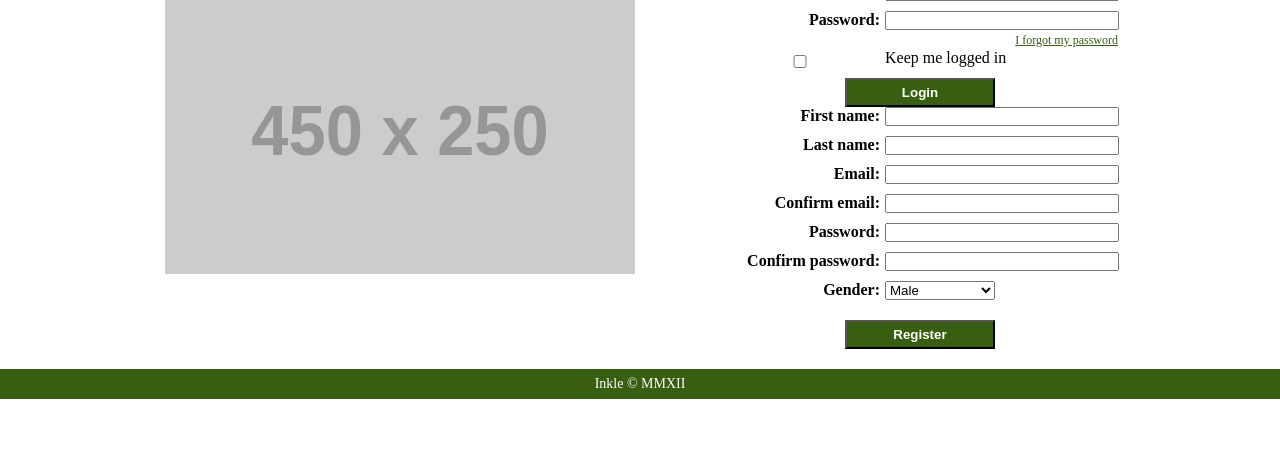
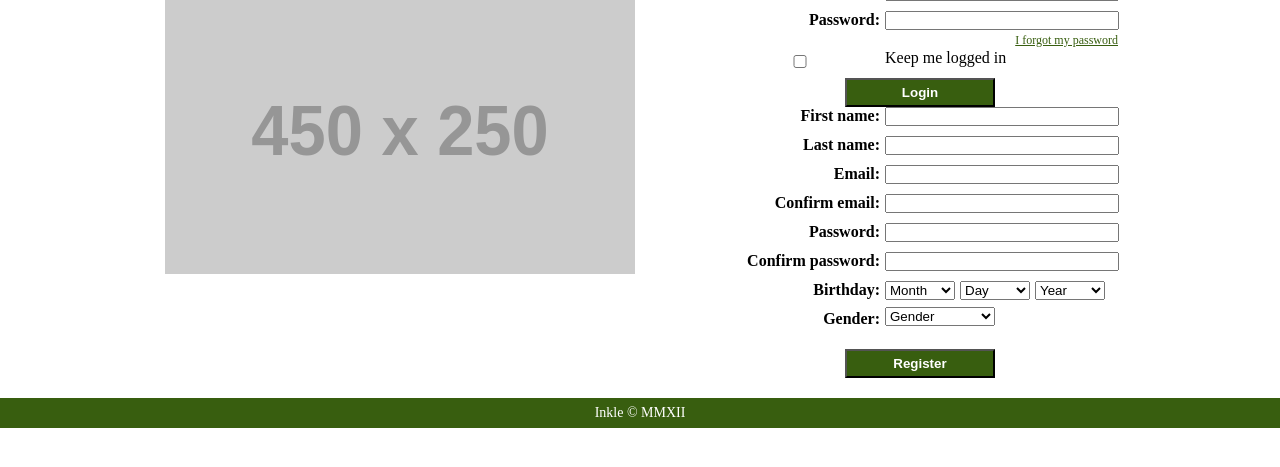
Before and after one commit to chadheise/inkle-nd, a Django app: template finalProject/inkle/templates/login.html in a window 1280 px wide. Shown: the part 187-654 px from the top of the page. Run offline with Django 3.2, Linux system fonts and the light colour scheme; the template is opened without the code that fills it, so the values that code supplies are empty; grey boxes labelled with a size stand in for pictures from a placeholder-image service; some libraries are stand-ins or nearby versions.

Commit message:
Added registration birthday to HTML. Still need to hook up to views.

```diff
--- a/finalProject/inkle/static/css/login.css
+++ b/finalProject/inkle/static/css/login.css
@@ -37,6 +37,11 @@
 #loginEmail, #registrationFirstName, #registrationLastName, #registrationEmail, #registrationConfirmEmail, #registrationPassword, #registrationConfirmPassword
 {
     margin-bottom: 10px;
+}
+
+#registrationBirthdayMonth, #registrationBirthdayDay, #registrationBirthdayYear
+{
+    margin-bottom: 7px;
 }
 
 #registrationConfirmPasswordLabel
--- a/finalProject/inkle/static/js/login.js
+++ b/finalProject/inkle/static/js/login.js
@@ -1,4 +1,99 @@
 $(document).ready(function() {
+    /* Update the birthday day select when the birthday month select changes */
+    $("#registrationBirthdayMonth").change(function() {
+        // Get the selected month
+        var month = $("#registrationBirthdayMonth option:selected").val();
+
+        // Clear the current days in the birthday day select and append the empty option
+        $("#registrationBirthdayDay").empty();
+        $("#registrationBirthdayDay").append("<option value=''>Day</option>");
+
+        // February has 28 or 29 days
+        if (month == "2")
+        {
+            // Check if the selected birthday year is a leap year
+            var year = $("#registrationBirthdayYear option:selected").val();
+            if (year == "")
+            {
+                var days = 29;
+            }
+            else
+            {
+                year = parseInt(year);
+                if ((year % 4 != 0) || (year == 1900))
+                {
+                    var days = 28;
+                }
+                else
+                {
+                    var days = 29;
+                }
+            }
+        }
+        // April, June, September, and November have 30 days
+        else if ((month == "4") || (month == "6") || (month == "9") || (month == "11"))
+        {
+            var days = 30;
+        }
+        // The rest have 31 days (and no month selected will have 31 days too)
+        else
+        {
+            var days = 31;
+        }
+
+        // Add an option to the birthday day select for each day in the current month
+        for (var i = 1; i <= days; i++)
+        {
+            $("#registrationBirthdayDay").append("<option value='" + i + "'>" + i + "</option>");
+        }
+    });
+
+    /* Update the birthday day select when the birthday year select changes */
+    $("#registrationBirthdayYear").change(function() {
+        // Get the selected year
+        var year = parseInt($("#registrationBirthdayYear option:selected").val());
+        var month = $("#registrationBirthdayMonth option:selected").val();
+
+        // If February is selcted, update the number of days according to whether or not the selected year is a leap year
+        if (month == 2)
+        {
+            // Clear the current days in the birthday day select and append the empty option
+            $("#registrationBirthdayDay").empty();
+            $("#registrationBirthdayDay").append("<option value=''>Day</option>");
+
+            var year = $("#registrationBirthdayYear option:selected").val();
+            if (year == "")
+            {
+                var days = 29;
+            }
+            else
+            {
+                year = parseInt(year);
+                if ((year % 4 != 0) || (year == 1900))
+                {
+                    var days = 28;
+                }
+                else
+                {
+                    var days = 29;
+                }
+            }
+
+            // Add an option to the birthday day select for each day in the current month
+            for (var i = 1; i <= days; i++)
+            {
+                $("#registrationBirthdayDay").append("<option value='" + i + "'>" + i + "</option>");
+            }
+        }
+    });
+
+    /* Populate the birthday day and year selects */
+    for (var i = 2012; i >= 1900; i--)
+    {
+        $("#registrationBirthdayYear").append("<option value='" + i + "'>" + i + "</option>");
+    }
+    $("#registrationBirthdayMonth").trigger("change");
+
     /* Update the login/registration content when one of their links is clicked */
     $(".contentLink").click(function() {
         if (!$(this).hasClass("selectedContentLink"))
--- a/finalProject/inkle/templates/login.html
+++ b/finalProject/inkle/templates/login.html
@@ -64,7 +64,7 @@
             <!-- Registration form -->
             <form id="registrationContent" {% if selectedContentLink == "login" %}class="unselectedContent"{% endif %} action="/inkle/register/" method="POST">
                 {% csrf_token %}
-                <div class="grid_10 alpha">
+                <div class="grid_10 alpha omega">
                     <!-- Registration labels -->
                     <div class="grid_4 alpha omega">
                         <label for="registrationFirstName" class="registrationLabel grid_4">First name:</label>
@@ -73,18 +73,41 @@
                         <label for="registrationConfirmEmail" class="registrationLabel grid_4">Confirm email:</label>
                         <label for="registrationPassword" class="registrationLabel grid_4">Password:</label>
                         <label id="registrationConfirmPasswordLabel" for="registrationConfirmPassword" class="registrationLabel grid_5">Confirm password:</label>
-                        <label for="registrationGender" class="loginLabel grid_4">Gender:</label>
+                        <label for="registrationBirthday" class="registrationLabel grid_4">Birthday:</label>
+                        <label for="registrationGender" class="registrationLabel grid_4">Gender:</label>
                     </div>
 
                     <!-- Registration inputs -->
-                    <div class="grid_6">
+                    <div class="grid_6 omega">
                         <input id="registrationFirstName" class="grid_6 {% if invalidFirstName %}invalidInput{% endif %}" type="text" name="firstName" maxlength="30" value="{{ firstName }}" />
                         <input id="registrationLastName" class="grid_6 {% if invalidLastName %}invalidInput{% endif %}" type="text" name="lastName" maxlength="30" value="{{ lastName }}" />
                         <input id="registrationEmail" class="grid_6 {% if invalidEmail %}invalidInput{% endif %}" type="text" name="email" maxlength="30" value="{{ email }}" />
                         <input id="registrationConfirmEmail" class="grid_6 {% if invalidConfirmEmail %}invalidInput{% endif %}" type="text" name="confirmEmail" maxlength="30" value="{{ confirmEmail }}" />
                         <input id="registrationPassword" class="grid_6 {% if invalidPassword %}invalidInput{% endif %}" type="password" name="password" maxlength="30" value="{{ email }}" />
                         <input id="registrationConfirmPassword" class="grid_6 {% if invalidConfirmPassword %}invalidInput{% endif %}" type="password" name="confirmPassword" maxlength="30" value="{{ confirmEmail }}" />
+                        <select id="registrationBirthdayMonth" class="{% if invalidBirthdayMonth %}invalidInput{% endif %} grid_2 omega" name="month">
+                            <option value="" {% if month == "" %}selected{% endif %}>Month</option>
+                            <option value="1" {% if month == "1" %}selected{% endif %}>Jan</option>
+                            <option value="2" {% if month == "2" %}selected{% endif %}>Feb</option>
+                            <option value="3" {% if month == "3" %}selected{% endif %}>Mar</option>
+                            <option value="4" {% if month == "4" %}selected{% endif %}>Apr</option>
+                            <option value="5" {% if month == "5" %}selected{% endif %}>May</option>
+                            <option value="6" {% if month == "6" %}selected{% endif %}>Jun</option>
+                            <option value="7" {% if month == "7" %}selected{% endif %}>Jul</option>
+                            <option value="8" {% if month == "8" %}selected{% endif %}>Aug</option>
+                            <option value="9" {% if month == "9" %}selected{% endif %}>Sep</option>
+                            <option value="10" {% if month == "10" %}selected{% endif %}>Oct</option>
+                            <option value="11" {% if month == "11" %}selected{% endif %}>Nov</option>
+                            <option value="12" {% if month == "12" %}selected{% endif %}>Dec</option>
+                        </select>
+                        <select id="registrationBirthdayDay" class="{% if invalidBirthdayDay %}invalidInput{% endif %} grid_2 omega" name="day">
+                            <option value="" {% if day == "" %}selected{% endif %}>Day</option>
+                        </select>
+                        <select id="registrationBirthdayYear" class="{% if invalidBirthdayYear %}invalidInput{% endif %} grid_2 omega" name="year">
+                            <option value="" {% if year == "" %}selected{% endif %}>Year</option>
+                        </select>
                         <select id="registrationGender" class="{% if invalidGender %}invalidInput{% endif %} grid_3" name="gender">
+                            <option value="" {% if gender == "" %}selected{% endif %}>Gender</option>
                             <option value="male" {% if gender == "male" %}selected{% endif %}>Male</option>
                             <option value="female" {% if gender == "female" %}selected{% endif %}>Female</option>
                         </select>
--- a/finalProject/inkle/views.py
+++ b/finalProject/inkle/views.py
@@ -448,6 +448,7 @@ def register_view(request):
         invalid_confirm_email = False
         invalid_password = False
         invalid_confirm_password = False
+        invalid_gender = False
         invalid_registration = False
 
         # Get the POST data (and set the appropriate flags if the necessary POST data is not there)
@@ -496,7 +497,7 @@ def register_view(request):
         try:
             gender = request.POST["gender"]
         except:
-            gender = "male"
+            gender = ""
             invalid_registration = True
 
         # If any of the POST data is empty, set the appropriate flags
@@ -561,7 +562,7 @@ def register_view(request):
             return HttpResponseRedirect("/inkle/")
 
     return render_to_response( "login.html",
-        {"selectedContentLink" : "registration", "invalidFirstName" : invalid_first_name, "firstName" : first_name, "invalidLastName" : invalid_last_name, "lastName" : last_name, "invalidEmail" : invalid_email, "email" : email, "invalidConfirmEmail" : invalid_confirm_email, "confirmEmail" : confirm_email, "invalidPassword" : invalid_password, "password" : password, "invalidConfirmPassword" : invalid_confirm_password, "confirmPassword" : confirm_password, "gender" : gender},
+        {"selectedContentLink" : "registration", "invalidFirstName" : invalid_first_name, "firstName" : first_name, "invalidLastName" : invalid_last_name, "lastName" : last_name, "invalidEmail" : invalid_email, "email" : email, "invalidConfirmEmail" : invalid_confirm_email, "confirmEmail" : confirm_email, "invalidPassword" : invalid_password, "password" : password, "invalidConfirmPassword" : invalid_confirm_password, "confirmPassword" : confirm_password, "invalidGender" : invalid_gender, "gender" : gender},
         context_instance=RequestContext(request) )
 
 def logout_view(request):
```
Also changed, not shown: 1 other file.
